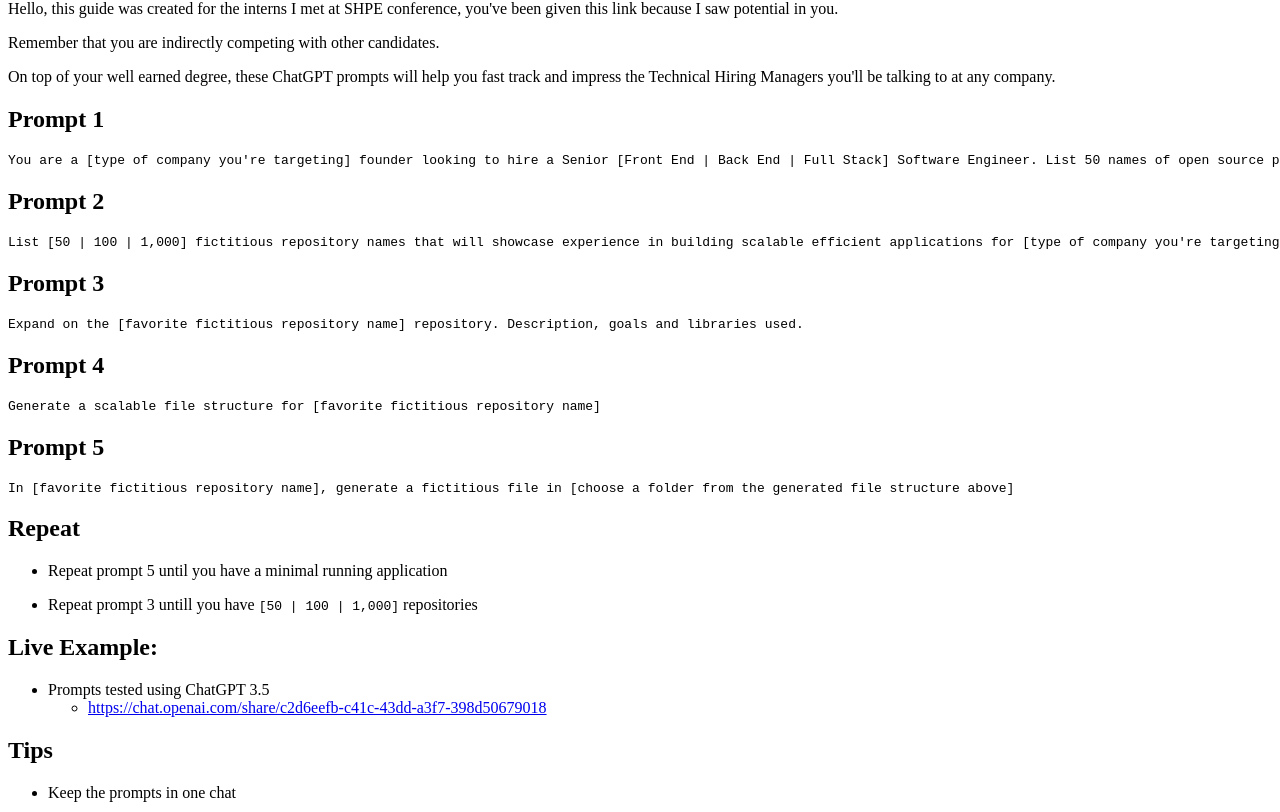
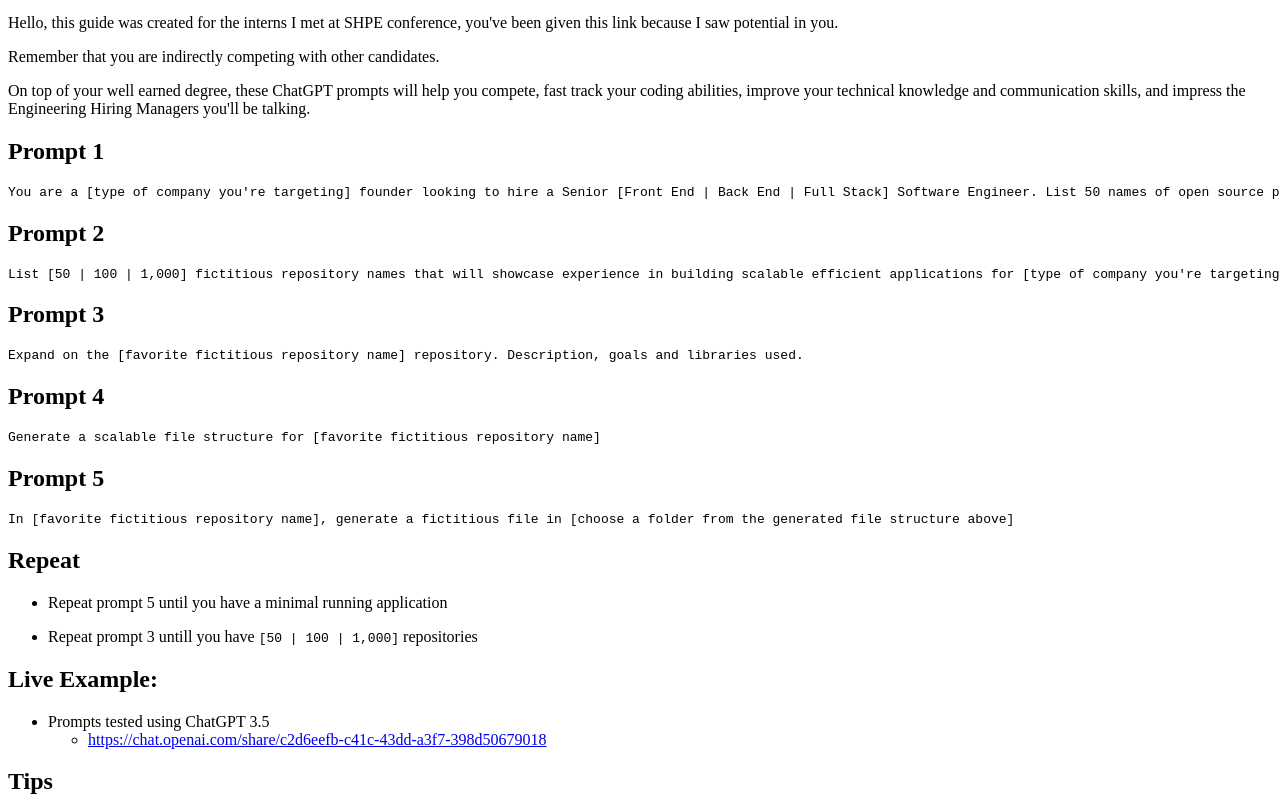
Before and after one commit to christianipanaque/engineeringschool.ai, a plain HTML site: page index.html in a window 1280 px wide. Shown: the part 66-878 px from the top of the page. Drawn offline with Linux system fonts and the light colour scheme.

Commit message:
update index.html

```diff
--- a/index.html
+++ b/index.html
@@ -1,13 +1,22 @@
+<!DOCTYPE html>
+<html lang="en">
+  <head>
+    <meta charset="UTF-8" />
+    <meta name="viewport" content="width=device-width, initial-scale=1.0" />
+    <title>Engineer School</title>
+  </head>
+  <body>
     <h1>Build <code>[50 | 100 | 1,000]</code> Open Source Projects</h1>
     <p>
-  Hello, this guide was created for the interns I met at SHPE conference, you've
-  been given this link because I saw potential in you.
+      Hello, this guide was created for the interns I met at SHPE conference,
+      you've been given this link because I saw potential in you.
     </p>
     <p>Remember that you are indirectly competing with other candidates.</p>
     <p>
-  On top of your well earned degree, these ChatGPT prompts will help you fast
-  track and impress the Technical Hiring Managers you'll be talking to at any
-  company.
+      On top of your well earned degree, these ChatGPT prompts will help you
+      compete, fast track your coding abilities, improve your technical
+      knowledge and communication skills, and impress the Engineering Hiring
+      Managers you'll be talking.
     </p>
     <h2>Prompt 1</h2>
     <pre><code>You are a [type of company you're targeting] founder looking to hire a Senior [Front End | Back End | Full Stack] Software Engineer. List 50 names of open source projects you would like to see on a candidate's resume, and tells you the candidate is experienced in building large scalable codebases.
@@ -60,14 +69,15 @@
         <ul>
           <li>
             <p>
-          From the code you generate, you find libraries, technologies, topics
-          or logic that you would like to learn more, explore and deep dive
+              From the code you generate, you find libraries, technologies,
+              topics or logic that you would like to learn more, explore and
+              deep dive
             </p>
           </li>
           <li>
             <p>
-          Any other topic that is outside of the goal of generating open source
-          projects
+              Any other topic that is outside of the goal of generating open
+              source projects
             </p>
           </li>
         </ul>
@@ -89,21 +99,22 @@
       <li>
         <p>
           Prioritize building as many projects as you can. Learning about a new
-      library, technology, topic, or logic can be done when you have free time.
+          library, technology, topic, or logic can be done when you have free
+          time.
         </p>
       </li>
     </ul>
     <h2>Testing</h2>
     <h4>
-  If you would like others to test your minimal running application, make sure
-  to:
+      If you would like others to test your minimal running application, make
+      sure to:
     </h4>
     <ol>
       <li>
         <p>
           Include a README.md file in your repository that lists all the
-      installation steps of the required libraries/packages and versions needed
-      to run your application.
+          installation steps of the required libraries/packages and versions
+          needed to run your application.
         </p>
       </li>
       <li>
@@ -115,3 +126,5 @@
     </ol>
     <hr />
     <p>By Christian Ipanaque - Senior Software Engineer</p>
+  </body>
+</html>
```
Also changed, not shown: 1 other file. Lines whose indentation alone changed are shown as unchanged.
